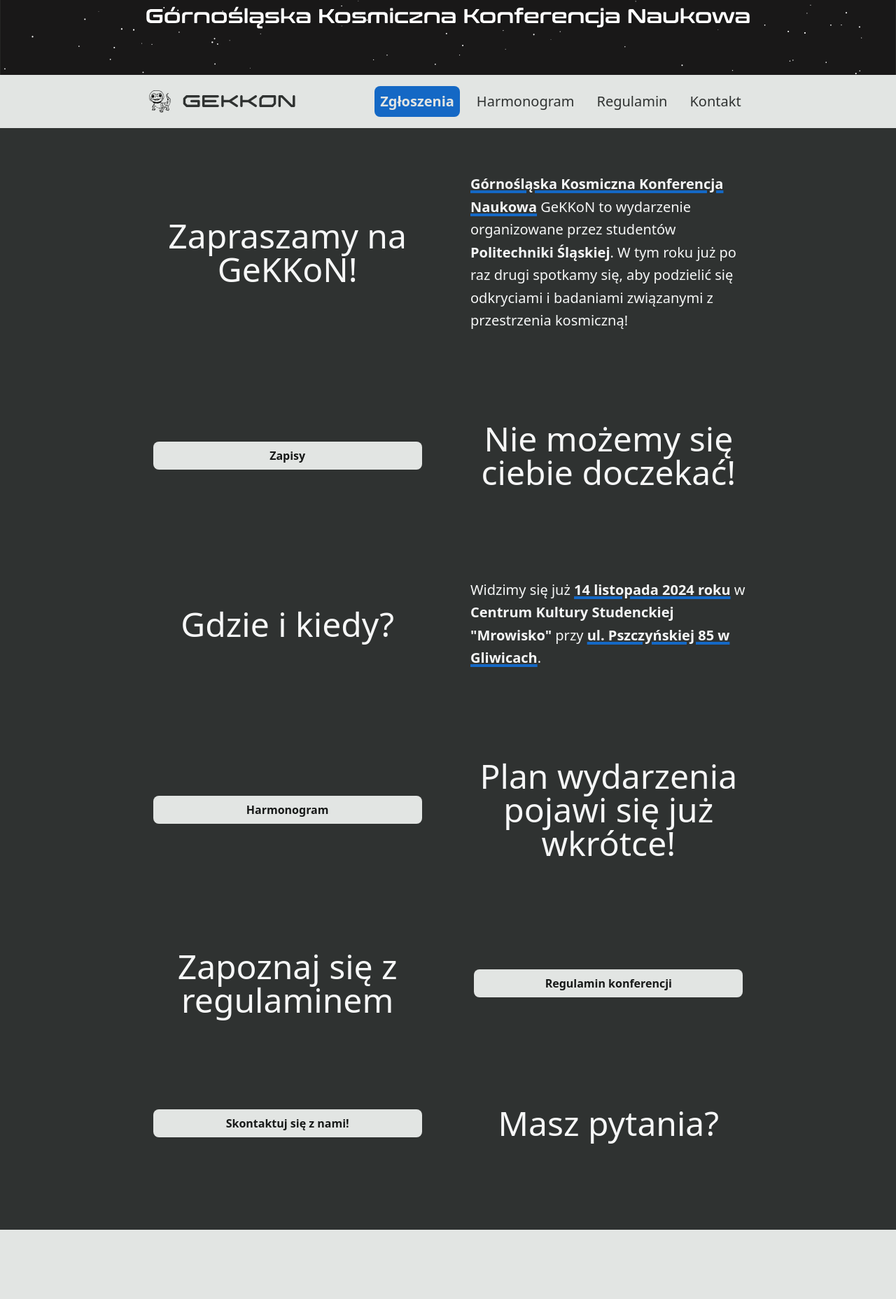
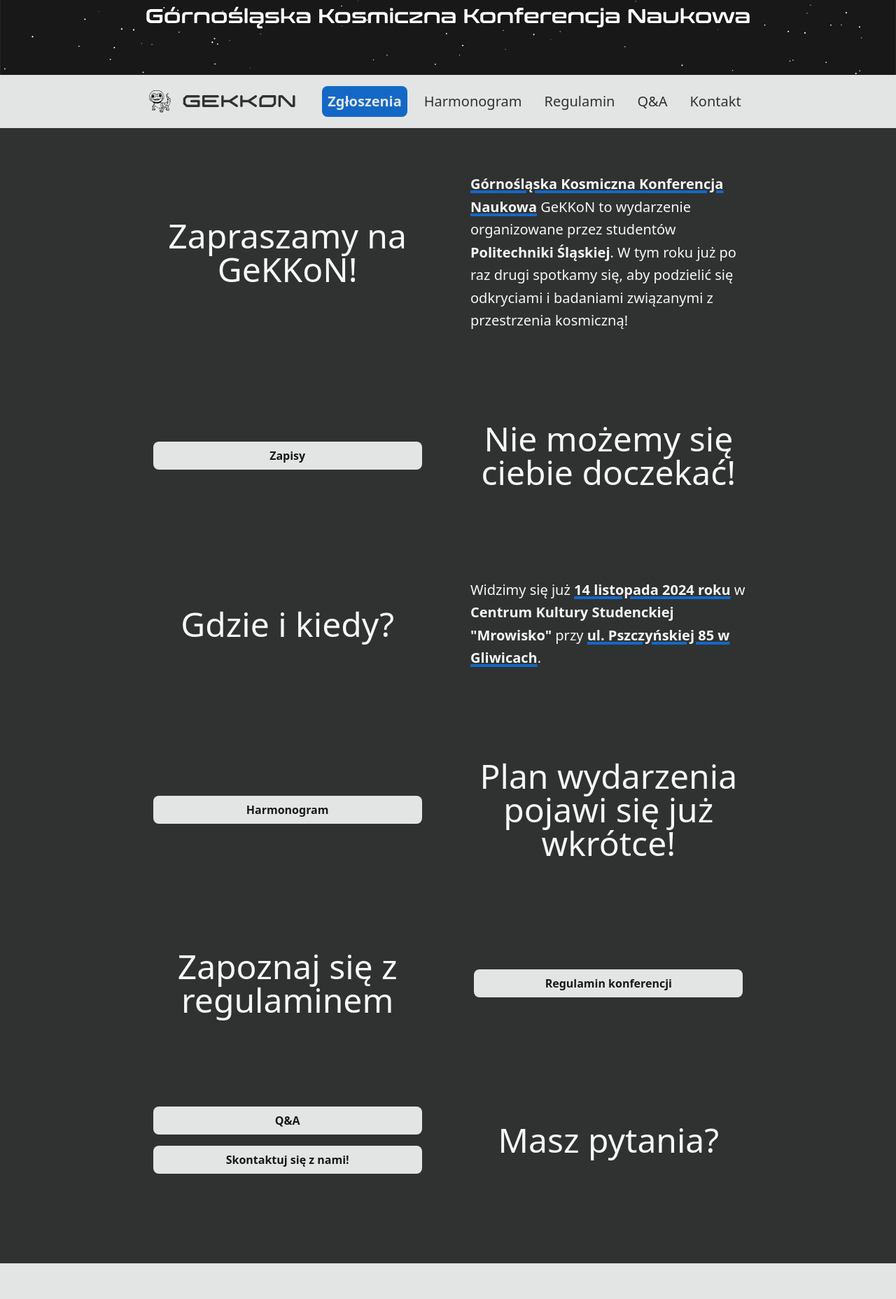
Before and after one commit to RadekJedrzejczyk/gekkon-website, a Vue app: page /#/ in a window 1280 px wide. Shown: the part 460-2316 px from the top of the page at 70% size. Built offline with nearby package versions, Linux system fonts and the light colour scheme.

Commit message:
feat: add Q&AView with navigation

```diff
--- a/src/components/NavItems.vue
+++ b/src/components/NavItems.vue
@@ -6,6 +6,7 @@ const navItems: Array<LinkItem> = [
   { name: 'submissions', title: 'Zgłoszenia', accent: true },
   { name: 'schedule', title: 'Harmonogram', accent: false },
   { name: 'regulations', title: 'Regulamin', accent: false },
+  { name: 'q&a', title: 'Q&A', accent: false },
   { name: 'contact', title: 'Kontakt', accent: false }
 ]
 
--- a/src/main.ts
+++ b/src/main.ts
@@ -31,9 +31,14 @@ const router = createRouter({
       component: () => import('@/views/ContactView.vue')
     },
     {
-      path: "/zapisy",
-      name: "submissions",
-      component: () => import("@/views/SubmissionView.vue")
+      path: '/zapisy',
+      name: 'submissions',
+      component: () => import('@/views/SubmissionView.vue')
+    },
+    {
+      path: '/pytania',
+      name: 'q&a',
+      component: () => import('@/views/Q&AView.vue')
     },
     {
       path: '/:notFound',
@@ -42,9 +47,9 @@ const router = createRouter({
   ],
   scrollBehavior(to, from, savedPosition) {
     if (from.name === undefined) {
-      return { top: 0 };
+      return { top: 0 }
     }
-    return { el: 'main', top: 120 };
+    return { el: 'main', top: 120 }
   }
 })
 
--- a/src/views/MainView.vue
+++ b/src/views/MainView.vue
@@ -79,11 +79,16 @@ const buttonClass = 'w-64 lg:w-96 hover:bg-marshland-200'
         <CenteredHeader> Masz pytania? </CenteredHeader>
       </template>
       <template #secondElem>
-        <router-link :to="{ name: 'contact' }">
-          <FilledButton :additional-class="buttonClass"
-            >Skontaktuj się z nami!</FilledButton
-          ></router-link
-        >
+        <div class="flex flex-col gap-y-4">
+          <router-link :to="{ name: 'q&a' }">
+            <FilledButton :additional-class="buttonClass">Q&A</FilledButton></router-link
+          >
+          <router-link :to="{ name: 'contact' }">
+            <FilledButton :additional-class="buttonClass"
+              >Skontaktuj się z nami!</FilledButton
+            ></router-link
+          >
+        </div>
       </template>
     </SpacedPair>
   </SpacedColumn>
--- /dev/null
+++ b/src/views/Q&AView.vue
@@ -0,0 +1,3 @@
+<template>
+  WIP
+</template>
```
